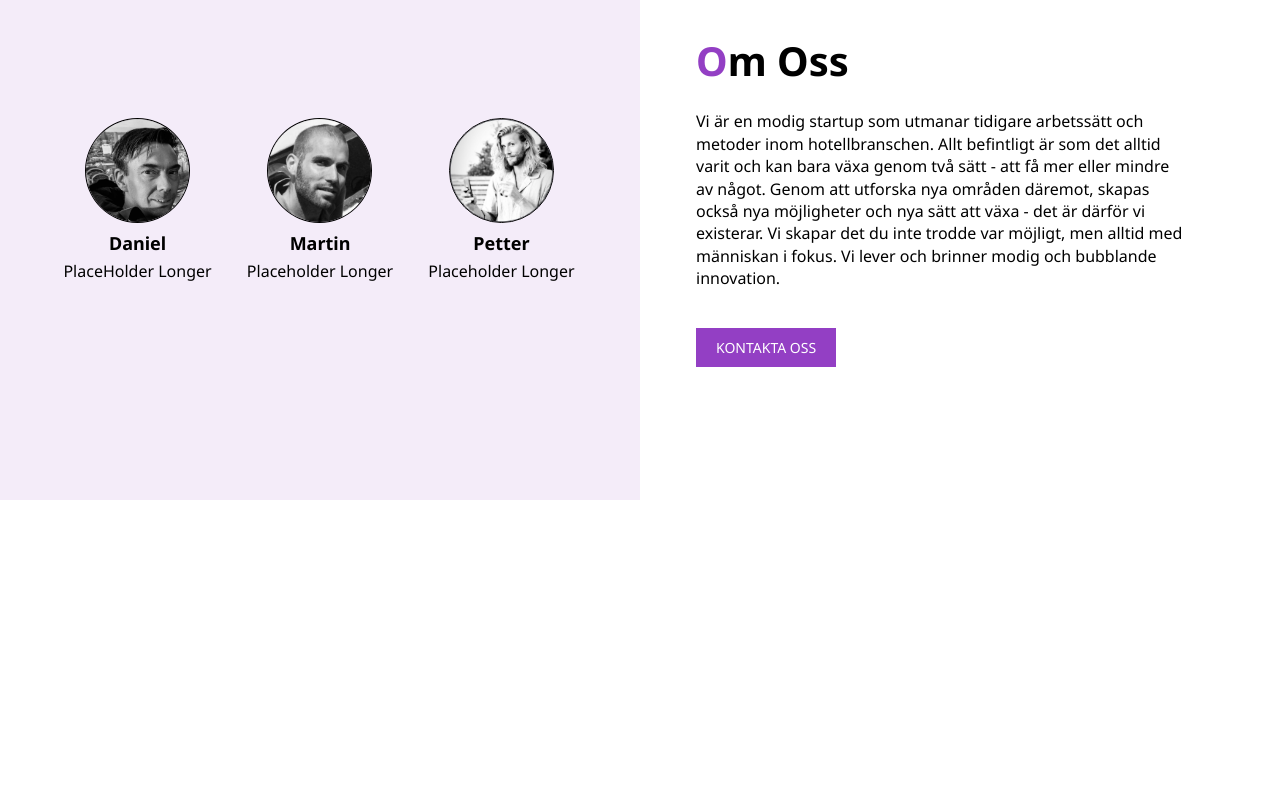
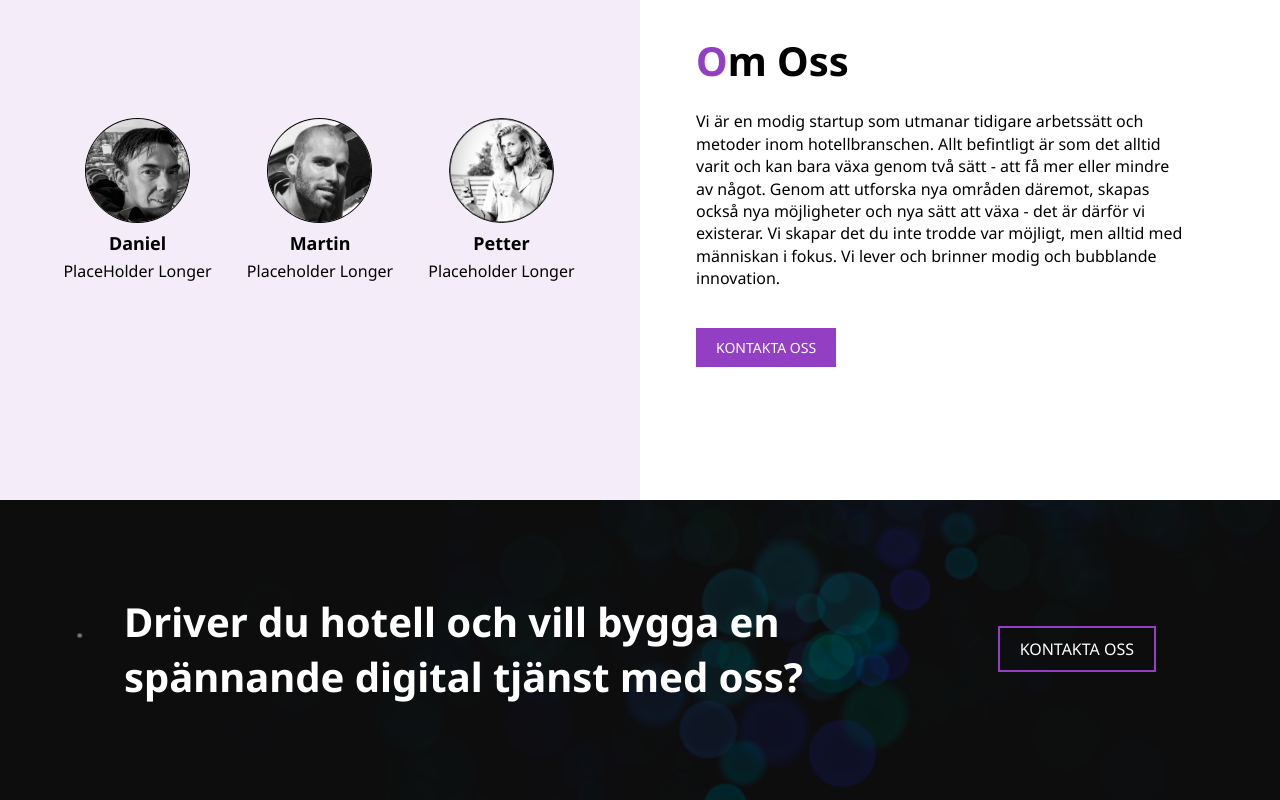
Before and after one commit to carcosa-rnd/eddiepiper.com, a React (Vite) app: page / in a window 1280 px wide. Shown: the part 900-1700 px from the top of the page. Before the commit the page ends 1400 px from the top, so only its background shows below. Built offline with nearby package versions, Linux system fonts and the light colour scheme.

Commit message:
feat: Add contact component

```diff
--- /dev/null
+++ b/src/components/Contact/contact.module.scss
@@ -0,0 +1,73 @@
+@import "/src/styles/mixins";
+@import "/src/styles/variables";
+
+.contact {
+  position: relative;
+  min-height: 300px;
+  color: $--text-color-white;
+
+  .container {
+    padding: 80px 15px;
+
+    @include mediumScreen() {
+      padding: 94px 40px;
+    }
+
+    @include xlScreen() {
+      padding: 94px 0;
+    }
+  }
+
+  .bg {
+    position: absolute;
+    width: 100%;
+    height: 100%;
+    left: 0;
+    top: 0;
+    background: url("/src/assets/images/dark_background.png") no-repeat center;
+    background-size: cover;
+
+    &::after {
+      position: absolute;
+      top: 0;
+      left: 0;
+      content: "";
+      width: 100%;
+      height: 100%;
+      background: rgba(0, 0, 0, 0.5);
+    }
+  }
+
+  .text_wrapper {
+    display: flex;
+    flex-direction: column;
+    align-items: center;
+    position: relative;
+    z-index: 20;
+    text-align: center;
+
+    @include largeScreen() {
+      flex-direction: row;
+      justify-content: space-between;
+      text-align: unset;
+    }
+  }
+
+  .description {
+    max-width: 687px;
+    margin-bottom: 28px;
+
+    @include largeScreen() {
+      margin-bottom: 0;
+    }
+  }
+
+  .cta {
+    display: inline-block;
+    color: $--text-color-white;
+    text-decoration: none;
+    font-size: 16px;
+    border: 2px solid $--primary-light-100;
+    padding: 10px 20px;
+  }
+}
--- /dev/null
+++ b/src/components/Contact/index.jsx
@@ -0,0 +1,24 @@
+import React from "react";
+
+import Container from "../Layout/Container";
+import styles from "./contact.module.scss";
+
+import { contact } from "../../eddiepiper.config";
+
+function Contact() {
+  return (
+    <section className={styles.contact}>
+      <Container className={styles.container}>
+        <div className={styles.bg}></div>
+        <div className={styles.text_wrapper}>
+          <h2 className={styles.description}>{contact.description}</h2>
+          <a className={styles.cta} href="mailto:hello@eddiepiper.com">
+            {contact.button}
+          </a>
+        </div>
+      </Container>
+    </section>
+  );
+}
+
+export default Contact;
--- a/src/components/Hero/hero.module.scss
+++ b/src/components/Hero/hero.module.scss
@@ -3,7 +3,7 @@
 
 .hero {
   background: linear-gradient(0deg, rgba(0, 0, 0, 0.6), rgba(0, 0, 0, 0.6)),
-    url("../../assets/images/marten-bjork-n_IKQDCyrG0-unsplash.jpg") center no-repeat;
+    url("../../assets/images/dark_background.png") center no-repeat;
   background-size: cover;
   min-height: 350px;
   padding-top: 58px;
@@ -31,7 +31,7 @@
 
   .text_wrapper {
     @include mediumScreen() {
-      max-width: 546px;
+      max-width: 640px;
     }
   }
 
--- a/src/eddiepiper.config.js
+++ b/src/eddiepiper.config.js
@@ -3,14 +3,14 @@ import martin from "./assets/images/martin.jpg";
 import petter from "./assets/images/petter.jpg";
 
 export const nav = {
-  links: ["Home", "Om Oss", "Processen", "Värden", "Kontakt"],
+  links: ["Hem", "Om Oss", "Processen", "Värden", "Kontakt"],
 };
 
 export const hero = {
   title: "eddie piper",
   description:
     "Vi är ett startup-team som identifierar problem i hotellbranchen som går att lösa med hjälp av digital innovation. Allt från att kapa kostnader till att skapa nya intäkter på ett innovativt sätt. Med hjälp av människor ifrån branchen grottar vi ner oss i verksamheten och problemet för att tillsammans hitta en lösning.",
-  tagline: "Hjälper Hotell Att Skapa Digital Innovation.",
+  tagline: "Vi bubblar av modig innovation!",
   button: "Ska vi köra?",
 };
 
@@ -37,3 +37,8 @@ export const about = {
     },
   ],
 };
+
+export const contact = {
+  description: "Driver du hotell och vill bygga en spännande digital tjänst med oss?",
+  button: "KONTAKTA OSS",
+};
--- a/src/pages/Home.jsx
+++ b/src/pages/Home.jsx
@@ -3,12 +3,14 @@ import React from "react";
 import Layout from "../components/Layout";
 import Hero from "../components/Hero";
 import About from "../components/About";
+import Contact from "../components/Contact";
 
 function Home() {
   return (
     <Layout>
       <Hero />
       <About />
+      <Contact />
     </Layout>
   );
 }
```
Also changed, not shown: src/assets/images/dark_background.png (renamed from src/assets/images/hero_background.png).
